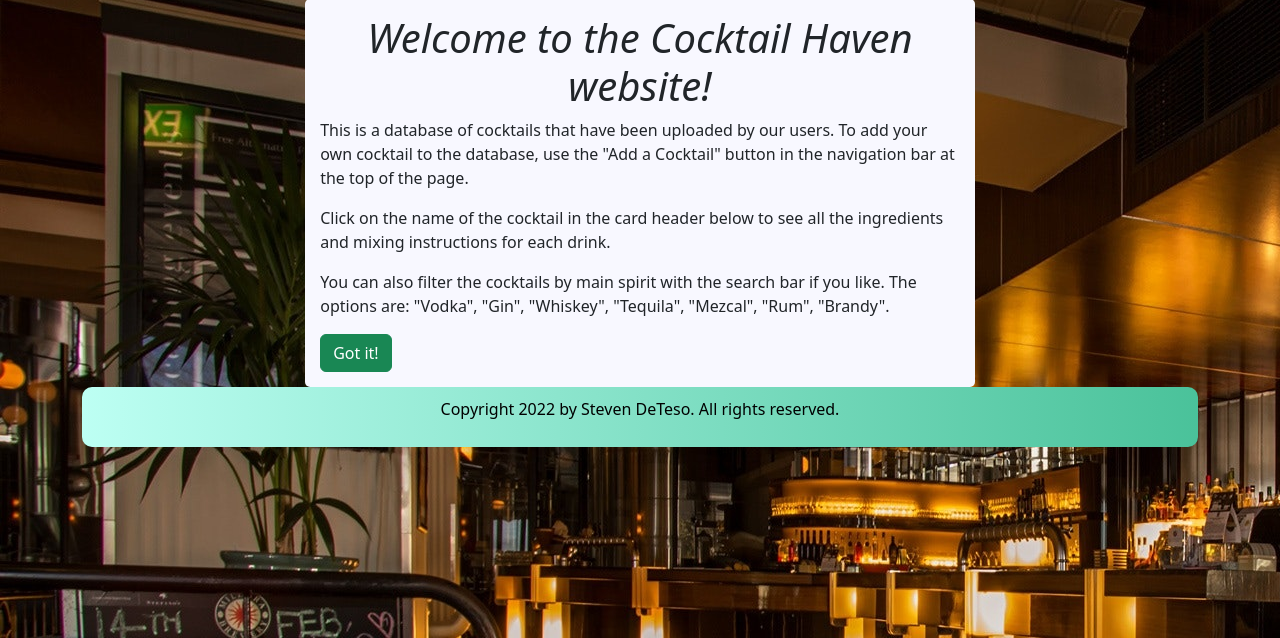
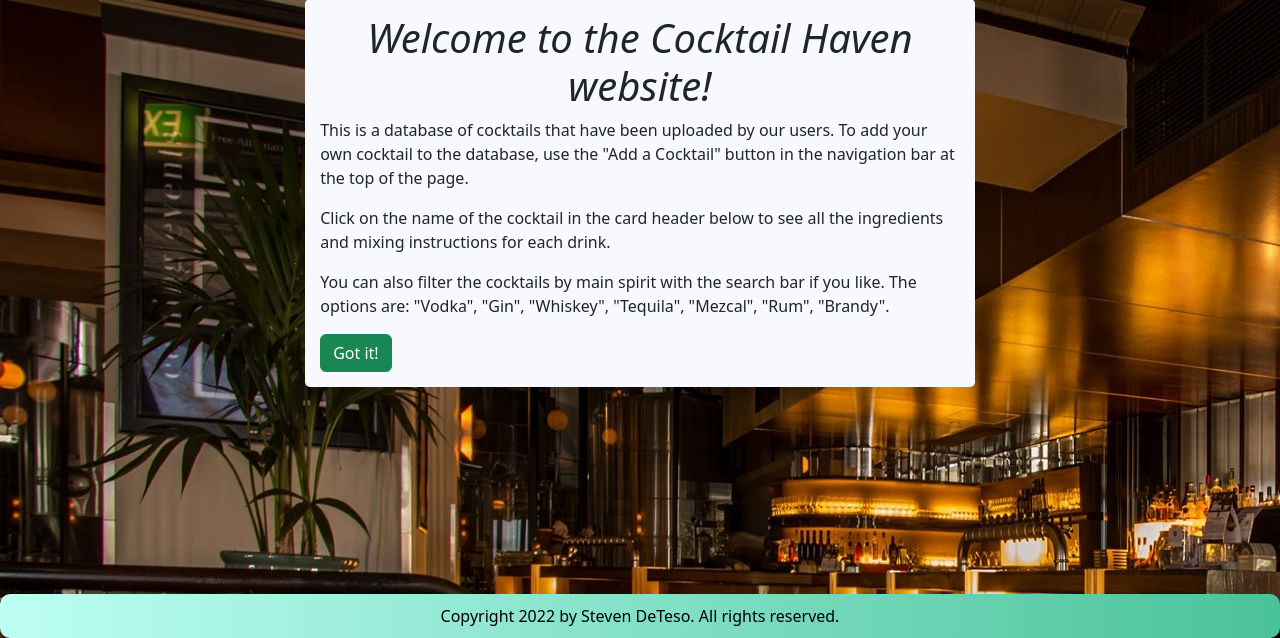
Before and after one commit to Steven-DeTeso/cocktail_haven, a Flask app: page /dashboard in a window 1280 px wide. Shown: the part 162-800 px from the top of the page. Run offline with Flask 2, Linux system fonts and the light colour scheme; the visitor is signed in with stand-in values (Sample User, id 1); data that the repository does not hold is empty.

Commit message:
1 style update

```diff
--- a/flask_app/static/css/style.css
+++ b/flask_app/static/css/style.css
@@ -89,6 +89,7 @@ nav {
     justify-content: flex-start;
     align-content: flex-start;
     align-items: flex-start;
+    padding-bottom: 50px;
 }
 
 .container {
@@ -162,4 +163,12 @@ footer {
     color: black;
     padding: 10px;
     text-align: center;
+    position: fixed;
+    bottom: 0;
+    left: 0;
+    right: 0;
 }
+
+footer > p {
+    margin: 0px;
+}
```
